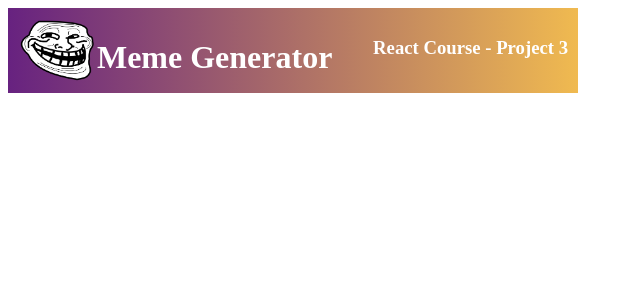
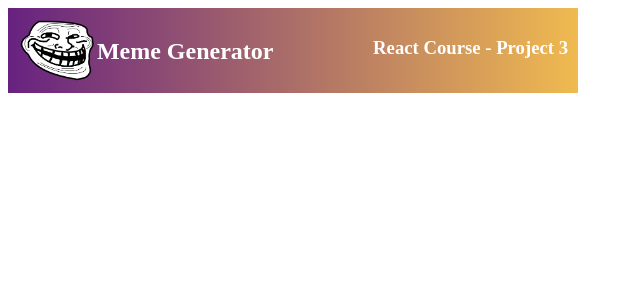
Before and after one commit to Tommyhh04/MemeGenerator, a React (Vite) app in the folder MemeGen/: page / in a window 1280 px wide. Shown: the top 300 px of the page, without its empty margins (0-640 px from the left). Built offline with nearby package versions, Linux system fonts and the light colour scheme.

Commit message:
renamed elements

```diff
--- a/MemeGen/src/components/header/header.jsx
+++ b/MemeGen/src/components/header/header.jsx
@@ -3,12 +3,12 @@ import Trollface from "../Images/Trollface.png";
 
 export default function Header() {
   return (
-    <div className="header">
+    <header className="header">
       <div className="header--title">
         <img src={Trollface}></img>
-        <h1>Meme Generator</h1>
+        <h2>Meme Generator</h2>
       </div>
       <h3>React Course - Project 3</h3>
-    </div>
+    </header>
   );
 }
```
